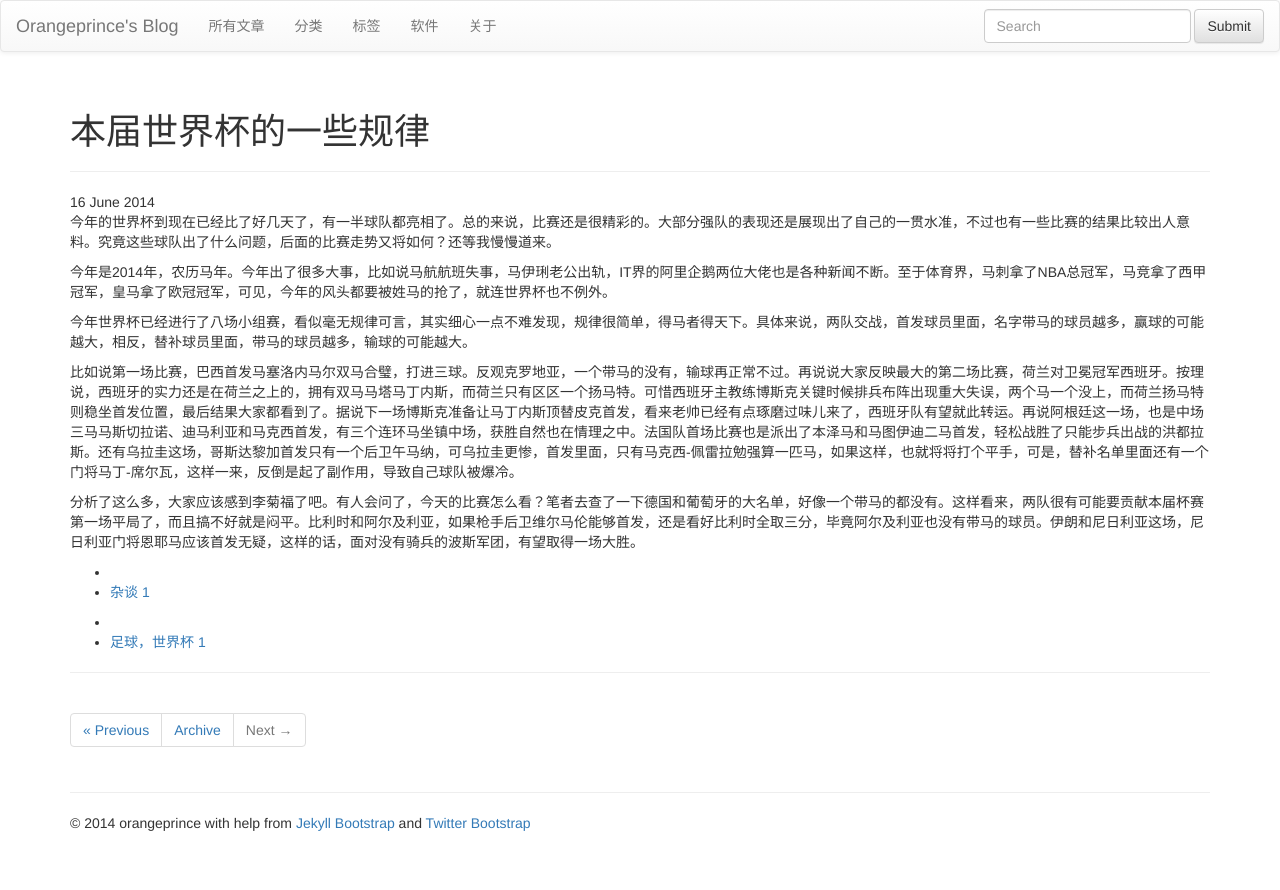
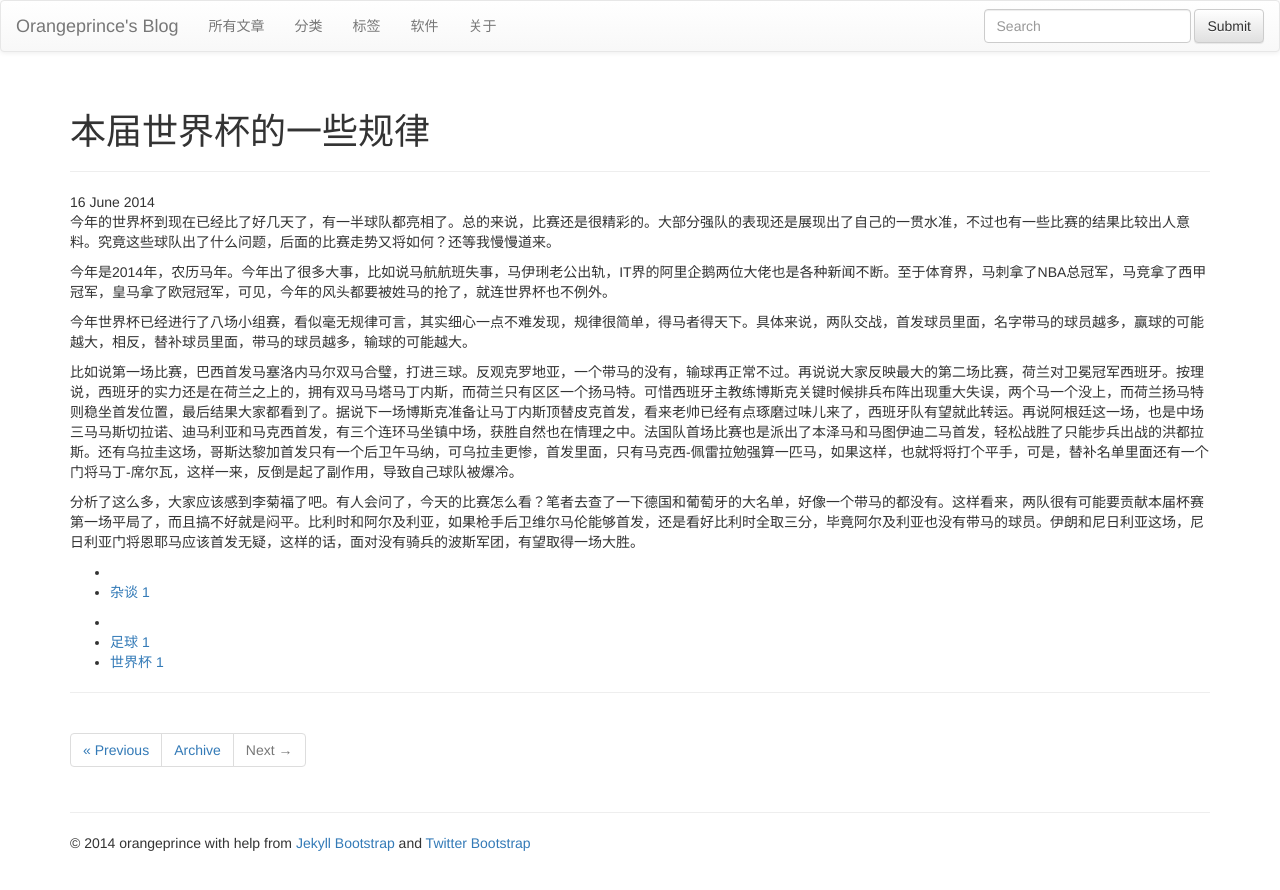
Before and after one commit to orangeprince/orangeprince.github.io, a Jekyll site: the page built from _posts/2014-06-16-wc.md, in a window 1280 px wide. Shown: the top 890 px of the page. Built offline with Jekyll 4.4.1, drawn with Linux system fonts in a browser that asks for light colours; nearby versions of some CDN libraries; library files that are not in the unit come from our copies; comment, search, counter and statistics services are not loaded.

```diff
--- a/_posts/2014-06-16-wc.md
+++ b/_posts/2014-06-16-wc.md
@@ -3,7 +3,7 @@ layout: post
 title: "本届世界杯的一些规律"
 description: ""
 category: "杂谈"
-tags: [足球，世界杯]
+tags: [足球,世界杯]
 ---
 {% include JB/setup %}
 
```
